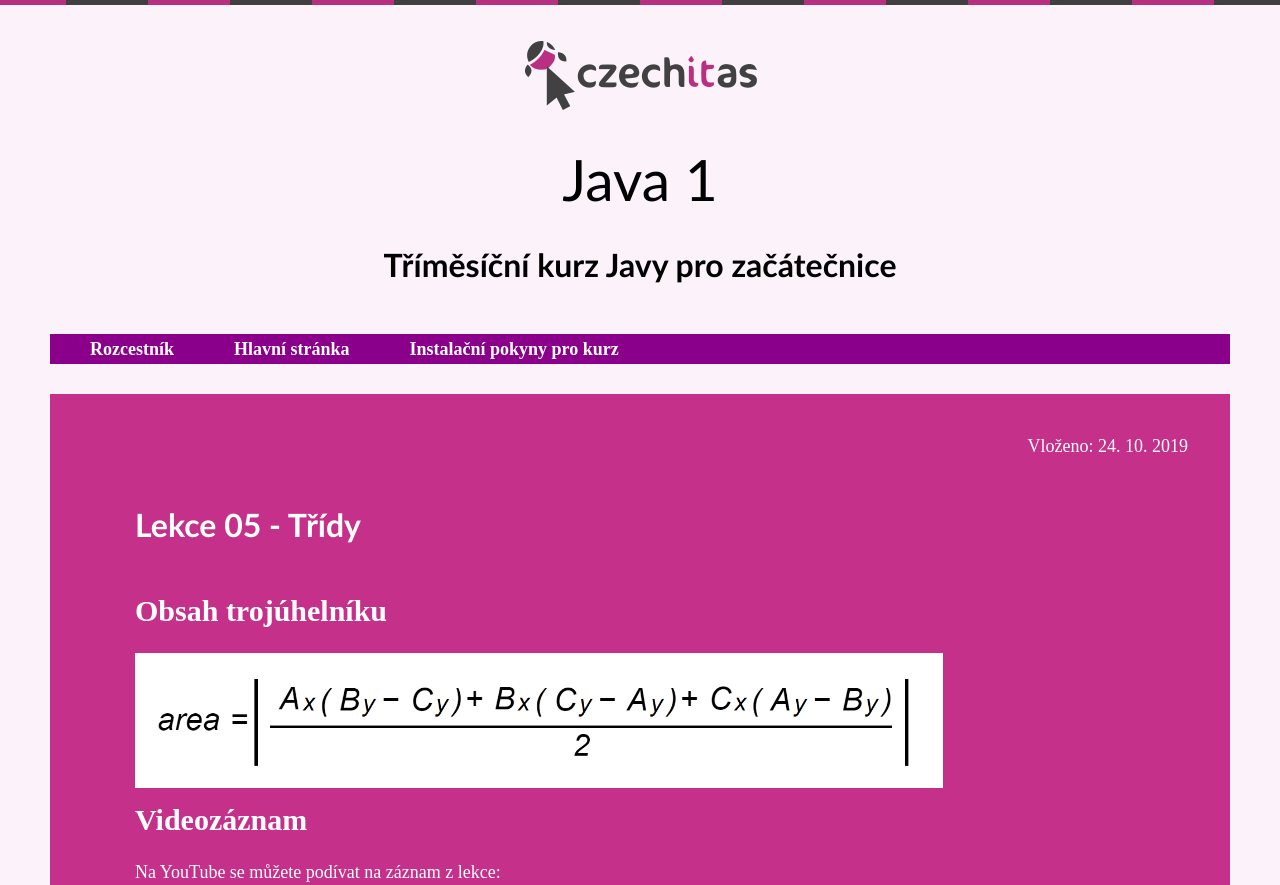
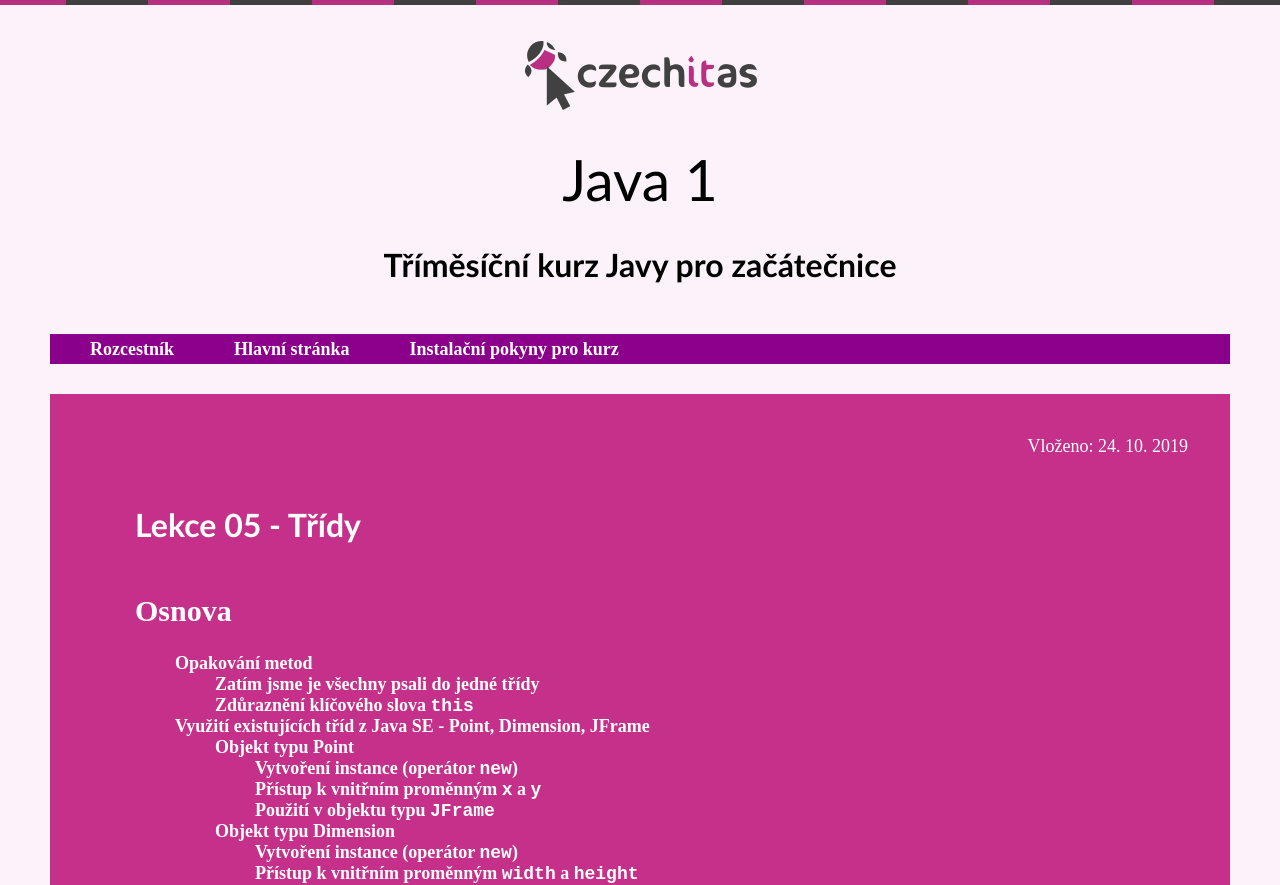
Before and after one commit to czechitas/java-web, a Jekyll site: the page built from docs/2019-podzim/java1/_posts/2019-10-24-lekce05.md, in a window 1280 px wide and 1400 px high. Shown: the top 885 px of the window. Built offline with Jekyll 4.4.1, drawn with Linux system fonts in a browser that asks for light colours; some of the changed text lies outside the part shown.

Commit message:
Fixed triangle formula 9and moved to lesson 06), added agenda for lesson 05 and homework 04

```diff
--- a/docs/2019-podzim/java1/_posts/2019-10-24-lekce05.md
+++ b/docs/2019-podzim/java1/_posts/2019-10-24-lekce05.md
@@ -1,9 +1,37 @@
 Lekce 05 - Třídy
 ----------------
 
-### Obsah trojúhelníku
+### Osnova
 
-<img src="img/lesson05-triangle_area.png" width="80%"/>
+- Opakování metod
+    - Zatím jsme je všechny psali do jedné třídy
+    - Zdůraznění klíčového slova `this`
+- Využití existujících tříd z Java SE - Point, Dimension, JFrame
+    - Objekt typu Point
+        - Vytvoření instance (operátor `new`)
+        - Přístup k vnitřním proměnným `x` a `y`
+        - Použití v objektu typu `JFrame`
+    - Objekt typu Dimension
+        - Vytvoření instance (operátor `new`)
+        - Přístup k vnitřním proměnným `width` a `height`
+        - Použití v objektu typu `JFrame`
+- Vlastní třída `Autobus`
+    - Vnitřní proměnné
+    - Metody
+        - `toString()`
+        - `nechejNastoupit()`
+        - `nechejVystoupit()`
+        - `nechejVystoupitVsechny()`
+- Vlastní třída `Usecka`
+    - Vnitřní proměnné
+        - `Point bodA`
+        - `Point bodB`
+    - Metody
+        - `toString()`
+        - `vypocitejDelku()`
+- Strategie vytváření objektů
+    - NullPointerException
+
 
 ### Videozáznam
 
--- a/docs/_layouts/default-post.html
+++ b/docs/_layouts/default-post.html
@@ -7,7 +7,7 @@
     <link rel="stylesheet" type="text/css" media="screen" href="/css/styles.css"/>
     <link rel="stylesheet" type="text/css" media="screen" href="/css/menu.css"/>
     <!-- <link rel="stylesheet" type="text/css" media="screen" href="/css/github-markdown.css"/> -->
-    <title>Java 2 - Webové aplikace | Czechitas</title>
+    <title>Java Brno | Czechitas</title>
     <style>
     	.markdown-body {
     		box-sizing: border-box;
```
Also changed, not shown: docs/2019-podzim/java1/_posts/2019-10-25-lekce05-ukol.md (added, +205 -0 lines), docs/2019-podzim/java1/img/lesson05-triangle_area.png (deleted), docs/2019-podzim/java1/img/lesson06-triangle_area.png (added).
